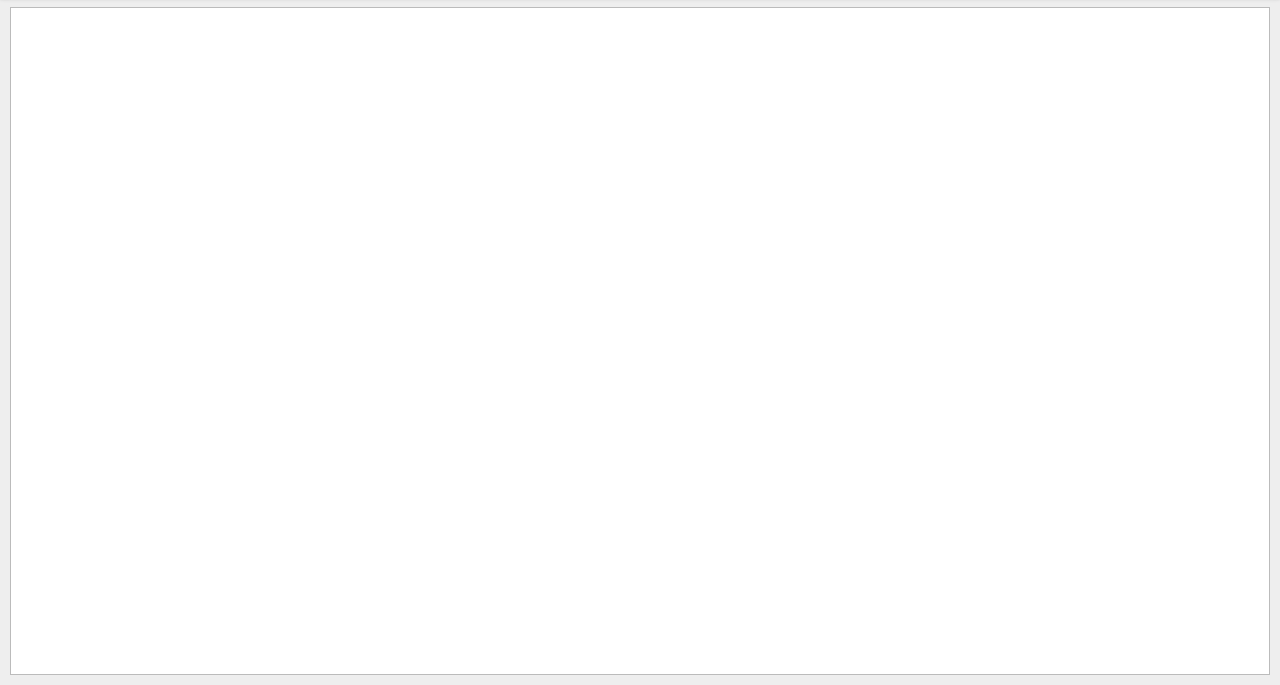
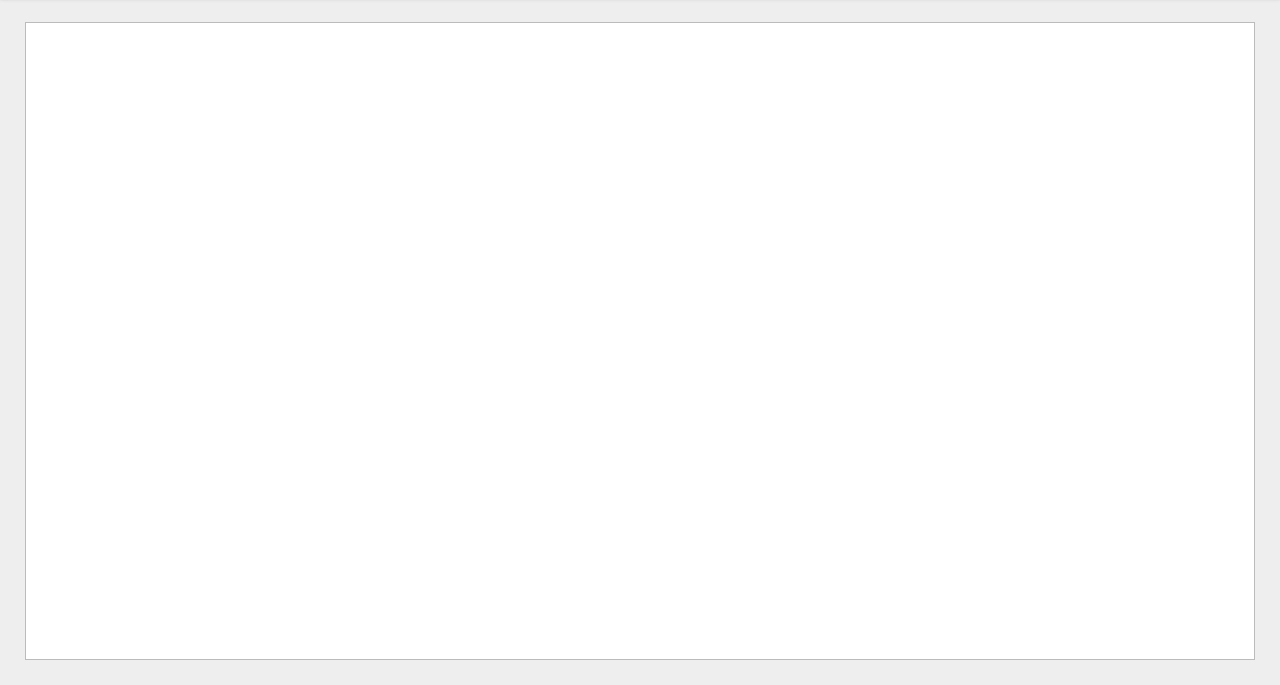
Before and after one commit to krupinskij/polygons-creator, a website built with webpack: page index.html in a window 1280 px wide. Shown: the part 115-800 px from the top of the page. Built offline with nearby package versions, Linux system fonts and the light colour scheme.

Commit message:
Match canvas

```diff
--- a/index.html
+++ b/index.html
@@ -154,7 +154,7 @@
       </li>
     </ul>
 
-    <div class="canvas-panel">
+    <div class="canvas-panel" id="canvas-container">
       <canvas width="550" height="550" id="canvas"></canvas>
       <canvas width="1100" height="1100" id="hidden-canvas"></canvas>
     </div>
--- a/index.ts
+++ b/index.ts
@@ -3,7 +3,11 @@ import './style.scss';
 import './src/assets/logo.svg';
 const M = require('./node_modules/materialize-css/dist/js/materialize.min');
 
-document.addEventListener('DOMContentLoaded', function() {
+import Creator from './src/creator';
+
+document.addEventListener('DOMContentLoaded', function () {
   M.Sidenav.init(document.querySelectorAll('.sidenav'));
-  M.Collapsible.init(document.querySelectorAll('.collapsible'))
+  M.Collapsible.init(document.querySelectorAll('.collapsible'));
+
+  Creator.init();
 });
--- /dev/null
+++ b/src/creator.ts
@@ -0,0 +1,32 @@
+export default class Creator {
+  public static canvas: HTMLCanvasElement = document.getElementById(
+    'canvas',
+  ) as HTMLCanvasElement;
+  public static context: CanvasRenderingContext2D = Creator.canvas.getContext(
+    '2d',
+  ) as CanvasRenderingContext2D;
+
+  public static hCanvas: HTMLCanvasElement = document.getElementById(
+    'hidden-canvas',
+  ) as HTMLCanvasElement;
+  public static hContext: CanvasRenderingContext2D = Creator.hCanvas.getContext(
+    '2d',
+  ) as CanvasRenderingContext2D;
+
+  static init() {
+    Creator.resizeCanvas();
+    window.addEventListener('resize', Creator.resizeCanvas);
+  }
+
+  private static resizeCanvas() {
+    const container = document.getElementById(
+      'canvas-container',
+    ) as HTMLDivElement;
+
+    Creator.canvas.height = container.clientHeight - 10;
+    Creator.canvas.width = container.clientWidth - 10;
+
+    Creator.hCanvas.height = Creator.canvas.height * 2;
+    Creator.hCanvas.width = Creator.canvas.width * 2;
+  }
+}
--- a/style.scss
+++ b/style.scss
@@ -46,8 +46,8 @@ body {
 }
 
 .canvas-panel {
-  height: calc(100% - 20px);
-  margin: 10px;
+  height: calc(100% - 50px);
+  margin: 25px;
   border: 1px solid #bbb;
   background-color: white;
 }
```
